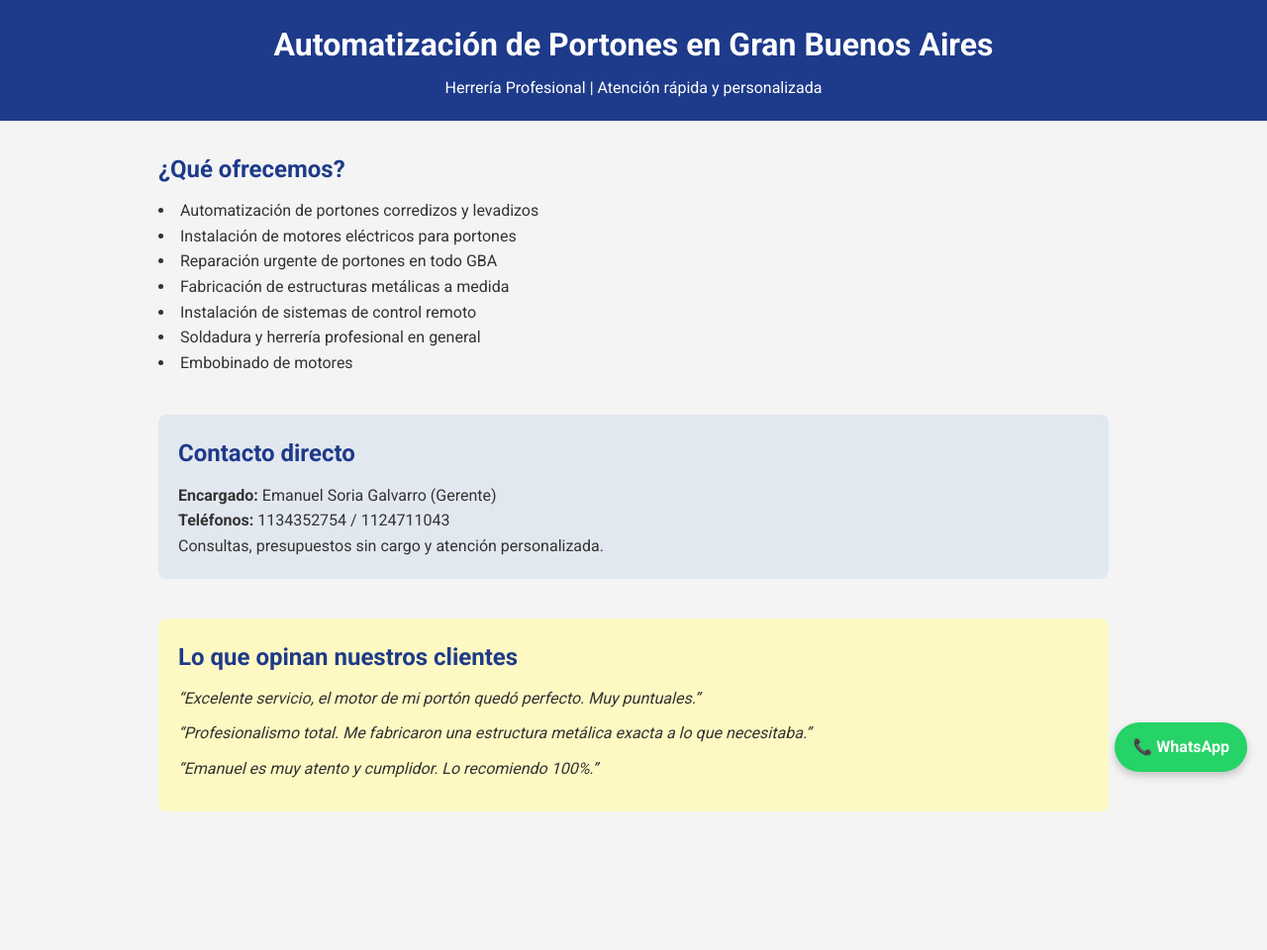
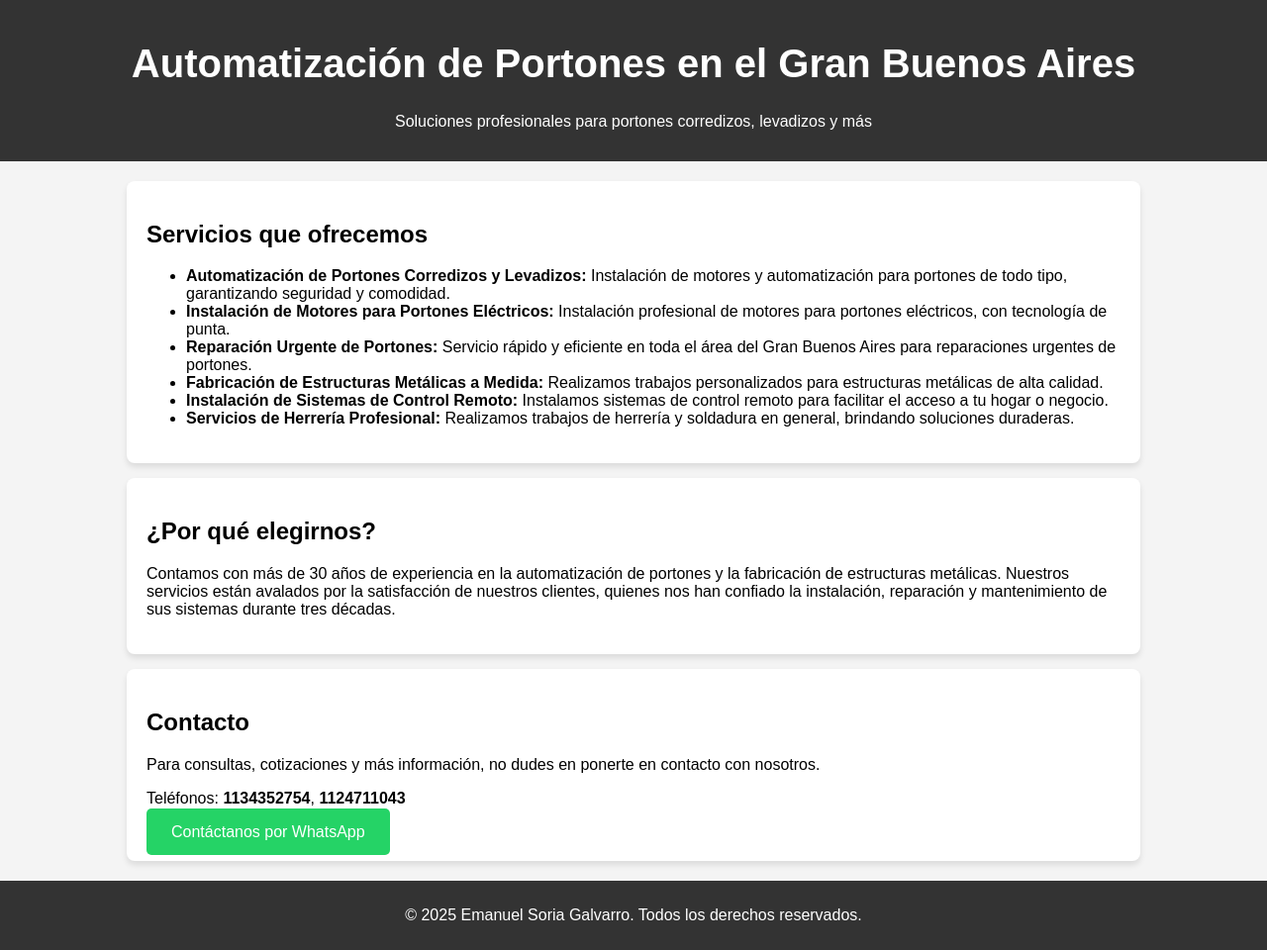
Before and after one commit to Emanuel-ops907/automatizacionba, a plain HTML site: page index.html in a window 1280 px wide. Shown: the whole page at 99% size. Drawn offline with Linux system fonts and the light colour scheme.

Commit message:
Update index.html

```diff
--- a/index.html
+++ b/index.html
@@ -1,154 +1,95 @@
 <!DOCTYPE html>
 <html lang="es">
 <head>
-    <meta charset="UTF-8" />
-    <meta name="viewport" content="width=device-width, initial-scale=1.0" />
-    <meta
-      name="description"
-      content="Automatización de portones en Gran Buenos Aires: instalación, reparación urgente, estructuras metálicas y sistemas de control remoto. Contacto: 1134352754 / 1124711043"
-    />
-    <meta
-      name="keywords"
-      content="automatización de portones, portones eléctricos, motores para portones, reparación de portones, herrería en Buenos Aires, estructuras metálicas, control remoto portones"
-    />
-    <meta name="author" content="Emanuel Soria Galvarro" />
-    <meta name="google-site-verification" content="LrdlYK8VEzQ9nDpUl9q1gwBUCti7kOeQg482aVVehMY" />
-    <title>Automatización de Portones | Herrería Profesional GBA</title>
-    <link
-      href="https://fonts.googleapis.com/css2?family=Roboto:wght@400;700&display=swap"
-      rel="stylesheet"
-    />
+    <meta charset="UTF-8">
+    <meta name="viewport" content="width=device-width, initial-scale=1.0">
+    <meta name="description" content="Automatización de portones, instalación y reparación de portones eléctricos en Gran Buenos Aires. Servicios profesionales de herrería y soldadura.">
+    <meta name="keywords" content="automización portones, reparación portones eléctricos, servicios de herrería, control remoto portones, GBA">
+    <meta name="author" content="Emanuel Soria Galvarro">
+    <meta name="google-site-verification" content="LrdlYK8VEzQ9nDpUl9q1gwBUCti7kOeQg482aVVehMY">
+    <title>Automatización de Portones en Gran Buenos Aires</title>
     <style>
-      * {
+        body {
+            font-family: Arial, sans-serif;
             margin: 0;
             padding: 0;
-        box-sizing: border-box;
-        font-family: 'Roboto', sans-serif;
+            background-color: #f4f4f4;
         }
-
-      body {
-        background-color: #f4f4f4;
-        color: #333;
-        line-height: 1.6;
-        padding-bottom: 100px;
-      }
-
         header {
-        background-color: #1e3a8a;
-        color: white;
-        padding: 20px 0;
+            background-color: #333;
+            color: #fff;
+            padding: 15px;
             text-align: center;
         }
-
-      header h1 {
-        font-size: 2rem;
-        margin-bottom: 5px;
+        h1 {
+            font-size: 2.5em;
         }
-
-      header p {
-        font-size: 1rem;
+        .container {
+            width: 80%;
+            margin: 20px auto;
         }
-
-      .container {
-        max-width: 1000px;
-        margin: 30px auto;
-        padding: 0 20px;
+        .section {
+            background-color: #fff;
+            padding: 20px;
+            margin: 15px 0;
+            border-radius: 8px;
+            box-shadow: 0 4px 6px rgba(0, 0, 0, 0.1);
         }
-
-      section {
-        margin-bottom: 40px;
+        footer {
+            background-color: #333;
+            color: #fff;
+            padding: 10px;
+            text-align: center;
         }
-
-      h2 {
-        color: #1e3a8a;
-        margin-bottom: 10px;
+        .button {
+            background-color: #25D366; /* WhatsApp Green */
+            color: white;
+            border: none;
+            padding: 15px 25px;
+            font-size: 16px;
+            cursor: pointer;
+            border-radius: 5px;
+            text-decoration: none;
         }
-
-      ul {
-        list-style: disc inside;
-      }
-
-      .contacto {
-        background: #e2e8f0;
-        padding: 20px;
-        border-radius: 8px;
-      }
-
-      .reseñas {
-        background-color: #fef9c3;
-        padding: 20px;
-        border-radius: 8px;
-      }
-
-      .reseñas p {
-        margin-bottom: 10px;
-        font-style: italic;
-      }
-
-      .whatsapp {
-        position: fixed;
-        bottom: 20px;
-        right: 20px;
-        background-color: #25d366;
-        color: white;
-        padding: 12px 18px;
-        border-radius: 50px;
-        text-decoration: none;
-        font-weight: bold;
-        box-shadow: 0 4px 8px rgba(0, 0, 0, 0.2);
-        display: flex;
-        align-items: center;
-        gap: 8px;
-        z-index: 1000;
-      }
-
-      .whatsapp:hover {
-        background-color: #1ebe5d;
+        .button:hover {
+            background-color: #128C7E;
         }
     </style>
 </head>
 <body>
     <header>
-      <h1>Automatización de Portones en Gran Buenos Aires</h1>
-      <p>Herrería Profesional | Atención rápida y personalizada</p>
+        <h1>Automatización de Portones en el Gran Buenos Aires</h1>
+        <p>Soluciones profesionales para portones corredizos, levadizos y más</p>
     </header>
 
     <div class="container">
-      <section>
-        <h2>¿Qué ofrecemos?</h2>
+        <div class="section">
+            <h2>Servicios que ofrecemos</h2>
             <ul>
-          <li>Automatización de portones corredizos y levadizos</li>
-          <li>Instalación de motores eléctricos para portones</li>
-          <li>Reparación urgente de portones en todo GBA</li>
-          <li>Fabricación de estructuras metálicas a medida</li>
-          <li>Instalación de sistemas de control remoto</li>
-          <li>Soldadura y herrería profesional en general</li>
-          <li>Embobinado de motores</li>
+                <li><strong>Automatización de Portones Corredizos y Levadizos:</strong> Instalación de motores y automatización para portones de todo tipo, garantizando seguridad y comodidad.</li>
+                <li><strong>Instalación de Motores para Portones Eléctricos:</strong> Instalación profesional de motores para portones eléctricos, con tecnología de punta.</li>
+                <li><strong>Reparación Urgente de Portones:</strong> Servicio rápido y eficiente en toda el área del Gran Buenos Aires para reparaciones urgentes de portones.</li>
+                <li><strong>Fabricación de Estructuras Metálicas a Medida:</strong> Realizamos trabajos personalizados para estructuras metálicas de alta calidad.</li>
+                <li><strong>Instalación de Sistemas de Control Remoto:</strong> Instalamos sistemas de control remoto para facilitar el acceso a tu hogar o negocio.</li>
+                <li><strong>Servicios de Herrería Profesional:</strong> Realizamos trabajos de herrería y soldadura en general, brindando soluciones duraderas.</li>
             </ul>
-      </section>
-
-      <section class="contacto">
-        <h2>Contacto directo</h2>
-        <p><strong>Encargado:</strong> Emanuel Soria Galvarro (Gerente)</p>
-        <p><strong>Teléfonos:</strong> 1134352754 / 1124711043</p>
-        <p>Consultas, presupuestos sin cargo y atención personalizada.</p>
-      </section>
-
-      <section class="reseñas">
-        <h2>Lo que opinan nuestros clientes</h2>
-        <p>“Excelente servicio, el motor de mi portón quedó perfecto. Muy puntuales.”</p>
-        <p>“Profesionalismo total. Me fabricaron una estructura metálica exacta a lo que necesitaba.”</p>
-        <p>“Emanuel es muy atento y cumplidor. Lo recomiendo 100%.”</p>
-      </section>
         </div>
 
-    <a
-      href="https://wa.me/541134352754"
-      target="_blank"
-      class="whatsapp"
-      title="Contactar por WhatsApp"
-    >
-      📞 WhatsApp
-    </a>
+        <div class="section">
+            <h2>¿Por qué elegirnos?</h2>
+            <p>Contamos con más de 30 años de experiencia en la automatización de portones y la fabricación de estructuras metálicas. Nuestros servicios están avalados por la satisfacción de nuestros clientes, quienes nos han confiado la instalación, reparación y mantenimiento de sus sistemas durante tres décadas.</p>
+        </div>
+
+        <div class="section">
+            <h2>Contacto</h2>
+            <p>Para consultas, cotizaciones y más información, no dudes en ponerte en contacto con nosotros.</p>
+            <p>Teléfonos: <strong>1134352754</strong>, <strong>1124711043</strong></p>
+            <a href="https://wa.me/541134352754" class="button" target="_blank">Contáctanos por WhatsApp</a>
+        </div>
+    </div>
+
+    <footer>
+        <p>© 2025 Emanuel Soria Galvarro. Todos los derechos reservados.</p>
+    </footer>
 </body>
 </html>
```
Lines whose indentation alone changed are shown as unchanged.
